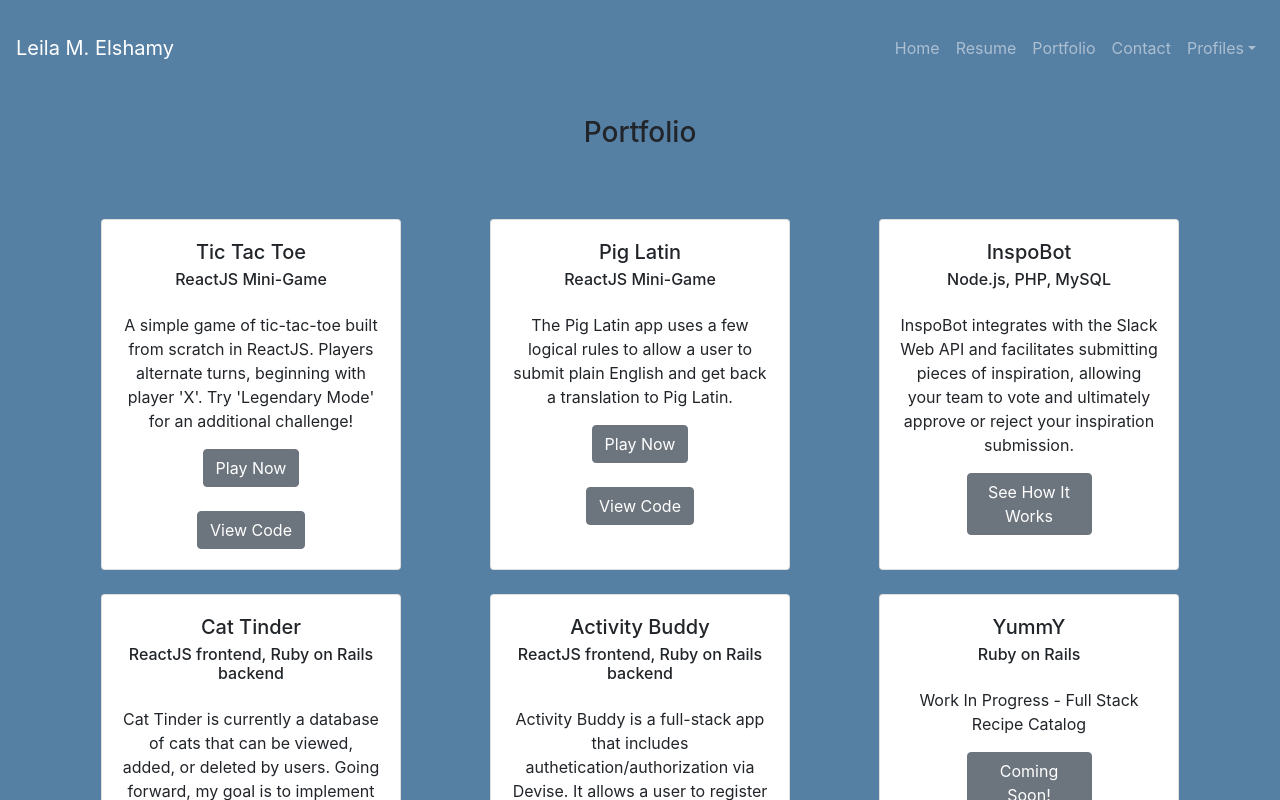
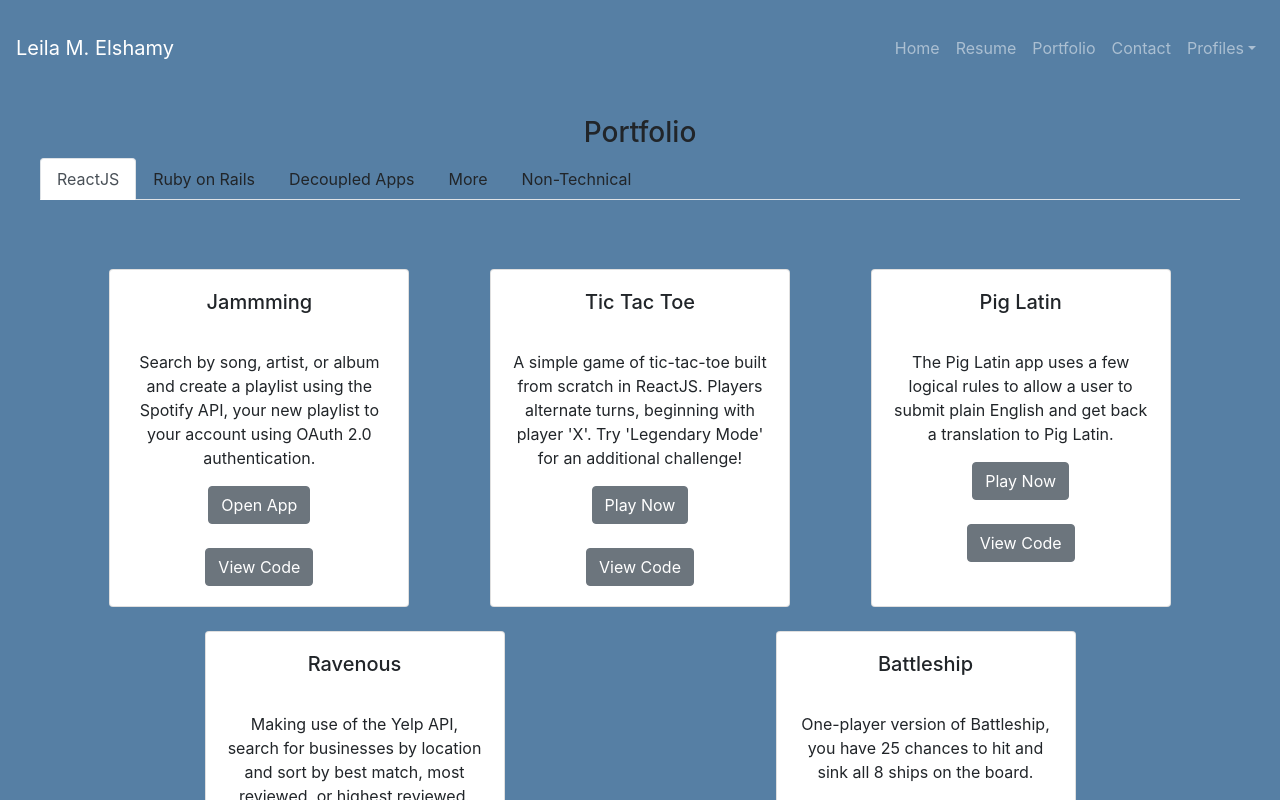
Before and after one commit to elemee3/portfolio-site, a React (Create React App) app: page /portfolio in a window 1280 px wide. Shown: the top 800 px of the page. Built offline with nearby package versions, Linux system fonts and the light colour scheme; no server answers.

Commit message:
re-structuring portfolio page using tabs

```diff
--- a/src/App.css
+++ b/src/App.css
@@ -95,6 +95,20 @@ main {
     color: #101E2A;
     padding: 4vh;
     height: 10vh;
+  }
+
+  div.portfolio {
+
+  }
+
+  div.portfolio-tab {
+    display: flex;
+    flex-wrap: wrap;
+    width: 90vw;
+    max-width: 1200px;
+    margin: 5vh auto;
+    padding: 5px;
+    justify-content: space-around;
   }
 }
 
@@ -260,16 +274,6 @@ main {
   margin: 0 auto;
 }
 
-.portfolio {
-  display: flex;
-  flex-wrap: wrap;
-  width: 85vw;
-  max-width: 1200px;
-  margin: 5vh auto;
-  padding: 5px;
-  justify-content: space-between;
-}
-
 .hero {
   width: 100%;
   height: 350px;
--- a/src/pages/Portfolio.js
+++ b/src/pages/Portfolio.js
@@ -1,5 +1,7 @@
 import React, { Component } from 'react';
 import { Card, Button, CardTitle, CardSubtitle, CardText } from 'reactstrap';
+import { TabContent, TabPane, Nav, NavItem, NavLink } from 'reactstrap';
+import classnames from 'classnames';
 import ReactModal from 'react-responsive-modal';
 
 import TicTacToe from '../games/tic-tac-toe/TicTacToe';
@@ -11,8 +13,15 @@ class Portfolio extends Component {
     this.state = {
       tttModalIsOpen: false,
       plModalIsOpen: false,
-      inspoModalIsOpen: false
+      inspoModalIsOpen: false,
+      activeTab: 'reactjs-1'
+    };
   }
+
+  toggle = (tab) => {
+    if (this.state.activeTab !== tab) {
+      this.setState({ activeTab: tab });
+    };
   }
 
   onOpenTTTModal = () => {
@@ -45,9 +54,64 @@ class Portfolio extends Component {
         <h3>Portfolio</h3>
         <div className="portfolio">
 
+          <Nav tabs>
+            <NavItem>
+              <NavLink
+                className={classnames({ active: this.state.activeTab === 'reactjs-1' })}
+                onClick={() => { this.toggle('reactjs-1'); }}
+              >
+                ReactJS
+              </NavLink>
+            </NavItem>
+            <NavItem>
+              <NavLink
+                className={classnames({ active: this.state.activeTab === 'ruby-rails-2' })}
+                onClick={() => { this.toggle('ruby-rails-2'); }}
+              >
+                Ruby on Rails
+              </NavLink>
+            </NavItem>
+            <NavItem>
+              <NavLink
+                className={classnames({ active: this.state.activeTab === 'decoupled-3' })}
+                onClick={() => { this.toggle('decoupled-3'); }}
+              >
+                Decoupled Apps
+              </NavLink>
+            </NavItem>
+            <NavItem>
+              <NavLink
+                className={classnames({ active: this.state.activeTab === 'more-4' })}
+                onClick={() => { this.toggle('more-4'); }}
+              >
+                More
+              </NavLink>
+            </NavItem>
+            <NavItem>
+              <NavLink
+                className={classnames({ active: this.state.activeTab === 'non-tech-5' })}
+                onClick={() => { this.toggle('non-tech-5'); }}
+              >
+                Non-Technical
+              </NavLink>
+            </NavItem>
+          </Nav>
+
+          <TabContent activeTab={this.state.activeTab}>
+            <TabPane tabId="reactjs-1">
+              <div className="portfolio-tab">
+                <Card body className="single-card">
+                  <CardTitle>Jammming</CardTitle>
+                  <br/>
+                  <CardText>Search by song, artist, or album and create a playlist using the Spotify API, your new playlist to your account using OAuth 2.0 authentication.</CardText>
+                  <Button className="portfolio-button" href="#">Open App</Button>
+                  <br/>
+                  <Button className="portfolio-button" href="https://github.com/elemee3/jammming">View Code</Button>
+                </Card>
+
+
                 <Card body className="single-card">
                   <CardTitle>Tic Tac Toe</CardTitle>
-              <CardSubtitle>ReactJS Mini-Game</CardSubtitle>
                   <br/>
                   <CardText>A simple game of tic-tac-toe built from scratch in ReactJS. Players alternate turns, beginning with player 'X'. Try 'Legendary Mode' for an additional challenge!</CardText>
                   <Button className="portfolio-button" onClick={this.onOpenTTTModal}>Play Now</Button>
@@ -63,7 +127,6 @@ class Portfolio extends Component {
 
                 <Card body className="single-card">
                   <CardTitle>Pig Latin</CardTitle>
-              <CardSubtitle>ReactJS Mini-Game</CardSubtitle>
                   <br/>
                   <CardText>The Pig Latin app uses a few logical rules to allow a user to submit plain English and get back a translation to Pig Latin.</CardText>
                   <Button className="portfolio-button" onClick={this.onOpenPLModal}>Play Now</Button>
@@ -77,6 +140,60 @@ class Portfolio extends Component {
                   </ReactModal>
                 </Card>
 
+                <Card body className="single-card">
+                  <CardTitle>Ravenous</CardTitle>
+                  <br/>
+                  <CardText>Making use of the Yelp API, search for businesses by location and sort by best match, most reviewed, or highest reviewed.</CardText>
+                  <Button className="portfolio-button" href="#">Open App</Button>
+                  <br/>
+                  <Button className="portfolio-button" href="https://github.com/elemee3/ravenous">View Code</Button>
+                </Card>
+
+                <Card body className="single-card">
+                  <CardTitle>Battleship</CardTitle>
+                  <br/>
+                  <CardText>One-player version of Battleship, you have 25 chances to hit and sink all 8 ships on the board.</CardText>
+                  <Button className="portfolio-button" href="#">Play Now</Button>
+                  <br/>
+                  <Button className="portfolio-button" href="https://github.com/elemee3/battleship">View Code</Button>
+                </Card>
+              </div>
+            </TabPane>
+
+            <TabPane tabId="ruby-rails-2">
+              <div className="portfolio-tab">
+                <Card body className="single-card">
+                  <CardTitle>YummY</CardTitle>
+                  <CardSubtitle>Ruby on Rails</CardSubtitle>
+                  <br/>
+                  <CardText>Work In Progress - Full Stack Recipe Catalog</CardText>
+                  <Button className="portfolio-button" href="#">Coming Soon!</Button>
+                </Card>
+              </div>
+            </TabPane>
+
+            <TabPane tabId="decoupled-3">
+              <div className="portfolio-tab">
+                <Card body className="single-card">
+                  <CardTitle>Cat Tinder</CardTitle>
+                  <CardSubtitle>ReactJS frontend, Ruby on Rails backend</CardSubtitle>
+                  <br/>
+                  <CardText>Cat Tinder is currently a database of cats that can be viewed, added, or deleted by users. Going forward, my goal is to implement a voting mechanism where users can up/down vote cats.</CardText>
+                  <Button className="portfolio-button" href="https://protected-citadel-24964.herokuapp.com/" target="_blank">Launch (Heroku)</Button>
+                </Card>
+
+                <Card body className="single-card">
+                  <CardTitle>Activity Buddy</CardTitle>
+                  <CardSubtitle>ReactJS frontend, Ruby on Rails backend</CardSubtitle>
+                  <br/>
+                  <CardText>Activity Buddy is a full-stack app that includes authetication/authorization via Devise. It allows a user to register with their address and activity preference, and locate other users near them.</CardText>
+                  <Button className="portfolio-button" href="http://activitybuddy-frontend.herokuapp.com/" target="_blank">Launch (Heroku)</Button>
+                </Card>
+              </div>
+            </TabPane>
+
+            <TabPane tabId="more-4">
+              <div className="portfolio-tab">
                 <Card body className="single-card">
                   <CardTitle>InspoBot</CardTitle>
                   <CardSubtitle>Node.js, PHP, MySQL</CardSubtitle>
@@ -93,32 +210,15 @@ class Portfolio extends Component {
                     </video>
                   </ReactModal>
                 </Card>
+              </div>
+            </TabPane>
 
-            <Card body className="single-card">
-              <CardTitle>Cat Tinder</CardTitle>
-              <CardSubtitle>ReactJS frontend, Ruby on Rails backend</CardSubtitle>
-              <br/>
-              <CardText>Cat Tinder is currently a database of cats that can be viewed, added, or deleted by users. Going forward, my goal is to implement a voting mechanism where users can up/down vote cats.</CardText>
-              <Button className="portfolio-button" href="https://protected-citadel-24964.herokuapp.com/" target="_blank">Launch (Heroku)</Button>
-            </Card>
+            <TabPane tabId="non-tech-5">
+              <div className="portfolio-tab">
+              </div>
+            </TabPane>
 
-            <Card body className="single-card">
-              <CardTitle>Activity Buddy</CardTitle>
-              <CardSubtitle>ReactJS frontend, Ruby on Rails backend</CardSubtitle>
-              <br/>
-              <CardText>Activity Buddy is a full-stack app that includes authetication/authorization via Devise. It allows a user to register with their address and activity preference, and locate other users near them.</CardText>
-              <Button className="portfolio-button" href="http://activitybuddy-frontend.herokuapp.com/" target="_blank">Launch (Heroku)</Button>
-            </Card>
-
-
-            <Card body className="single-card">
-              <CardTitle>YummY</CardTitle>
-              <CardSubtitle>Ruby on Rails</CardSubtitle>
-              <br/>
-              <CardText>Work In Progress - Full Stack Recipe Catalog</CardText>
-              <Button className="portfolio-button" href="#">Coming Soon!</Button>
-            </Card>
-
+          </TabContent>
         </div>
       </div>
     );
```
Lines whose indentation alone changed are shown as unchanged.
